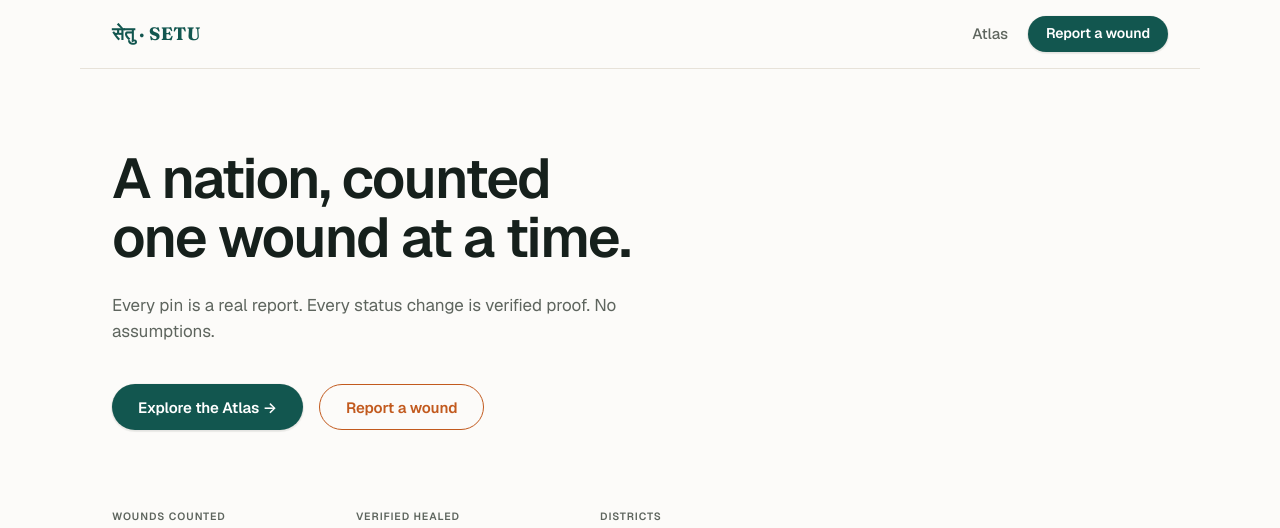
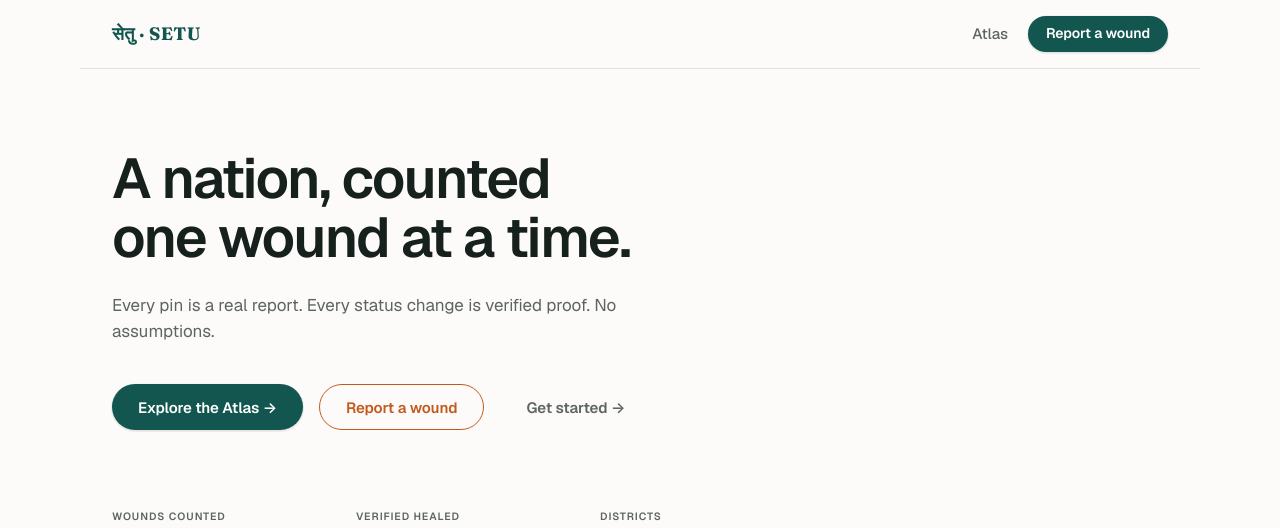
Before and after one commit to rahulkumarjha26/setu-platform, a Next.js app: page / in a window 1280 px wide. Shown: the top 528 px of the page. Built offline with nearby package versions, Linux system fonts and the light colour scheme.

Commit message:
Phase 5.4: Landing page server component refactor — removed framer-motion, added server metadata, onboarding CTA link

```diff
--- a/app/page.tsx
+++ b/app/page.tsx
@@ -1,9 +1,6 @@
-"use client";
-
 import Link from "next/link";
-import { motion } from "framer-motion";
+import type { Metadata } from "next";
 import { MapPin, CheckCircle, Building2 } from "lucide-react";
-
 
 const COVERAGE_GRID = [
   [1, 1, 1, 1, 0, 0],
@@ -46,6 +43,12 @@ function getCellOpacity(val: number) {
   return 0.12 + val * 0.72;
 }
 
+export const metadata: Metadata = {
+  title: "सेतु · SETU — A nation, counted one wound at a time",
+  description:
+    "Every pin is a real report. Every status change is verified proof. Track wounds across India on the SETU civic platform.",
+};
+
 export default function LandingPage() {
   return (
     <div style={{ minHeight: "100vh", display: "flex", flexDirection: "column" }}>
@@ -81,14 +84,19 @@ export default function LandingPage() {
         </div>
       </header>
 
-      <motion.section
-        initial={{ opacity: 0, y: 24 }}
-        animate={{ opacity: 1, y: 0 }}
-        transition={{ duration: 0.7, ease: [0.16, 1, 0.3, 1] }}
-        className="container"
+      <section
+        className="container anim-fade-up"
         style={{ paddingTop: 80, paddingBottom: 48 }}
       >
-        <h1 className="text-display" style={{ maxWidth: 720, color: "var(--text)", overflowWrap: "break-word" }}>
+        <h1
+          className="text-display"
+          style={{
+            maxWidth: 720,
+            color: "var(--text)",
+            overflowWrap: "break-word",
+            wordBreak: "break-word",
+          }}
+        >
           A nation, counted
           <br />
           one wound at a time.
@@ -119,28 +127,22 @@ export default function LandingPage() {
           >
             Report a wound
           </Link>
+          <Link
+            href="/onboarding"
+            className="btn btn-ghost mob-w-full"
+            style={{ height: 46, padding: "0 26px", fontSize: 15 }}
+          >
+            Get started &rarr;
+          </Link>
         </div>
-      </motion.section>
+      </section>
 
-      <motion.section
-        initial="hidden"
-        animate="visible"
-        variants={{
-          hidden: {},
-          visible: { transition: { staggerChildren: 0.12 } },
-        }}
-        className="container mob-flex-col"
+      <section
+        className="container stagger"
         style={{ paddingTop: 32, paddingBottom: 48, display: "flex", gap: 64, flexWrap: "wrap" }}
       >
         {STATS.map((stat) => (
-          <motion.div
-            key={stat.label}
-            variants={{
-              hidden: { opacity: 0, y: 16 },
-              visible: { opacity: 1, y: 0, transition: { duration: 0.5, ease: [0.16, 1, 0.3, 1] } },
-            }}
-            style={{ minWidth: 180 }}
-          >
+          <div key={stat.label} style={{ minWidth: 180 }}>
             <span className="text-label-up text-2" style={{ marginBottom: 8, display: "block" }}>
               {stat.label}
             </span>
@@ -148,16 +150,13 @@ export default function LandingPage() {
               <stat.icon size={18} color={stat.color} />
               <span className="text-number">{stat.value}</span>
             </div>
-          </motion.div>
+          </div>
         ))}
-      </motion.section>
+      </section>
 
-      <motion.section
-        initial={{ opacity: 0, y: 32 }}
-        animate={{ opacity: 1, y: 0 }}
-        transition={{ duration: 0.8, delay: 0.3, ease: [0.16, 1, 0.3, 1] }}
-        className="container"
-        style={{ paddingBottom: 64, flex: 1 }}
+      <section
+        className="container anim-fade-up"
+        style={{ paddingBottom: 64, flex: 1, animationDelay: "0.3s" }}
       >
         <div
           style={{
@@ -231,7 +230,7 @@ export default function LandingPage() {
             </div>
           ))}
         </div>
-      </motion.section>
+      </section>
 
       <footer
         className="mob-px-16"
```
